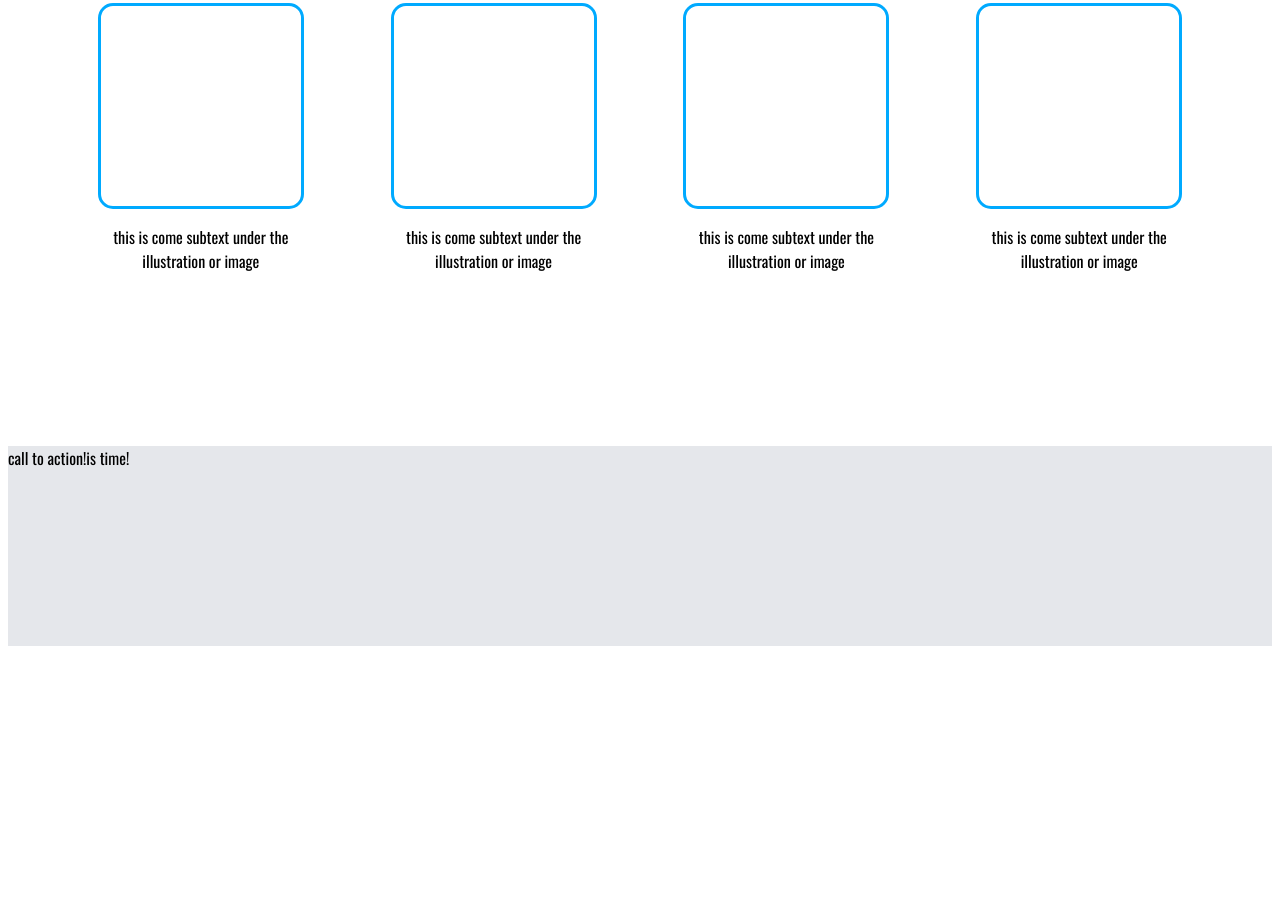
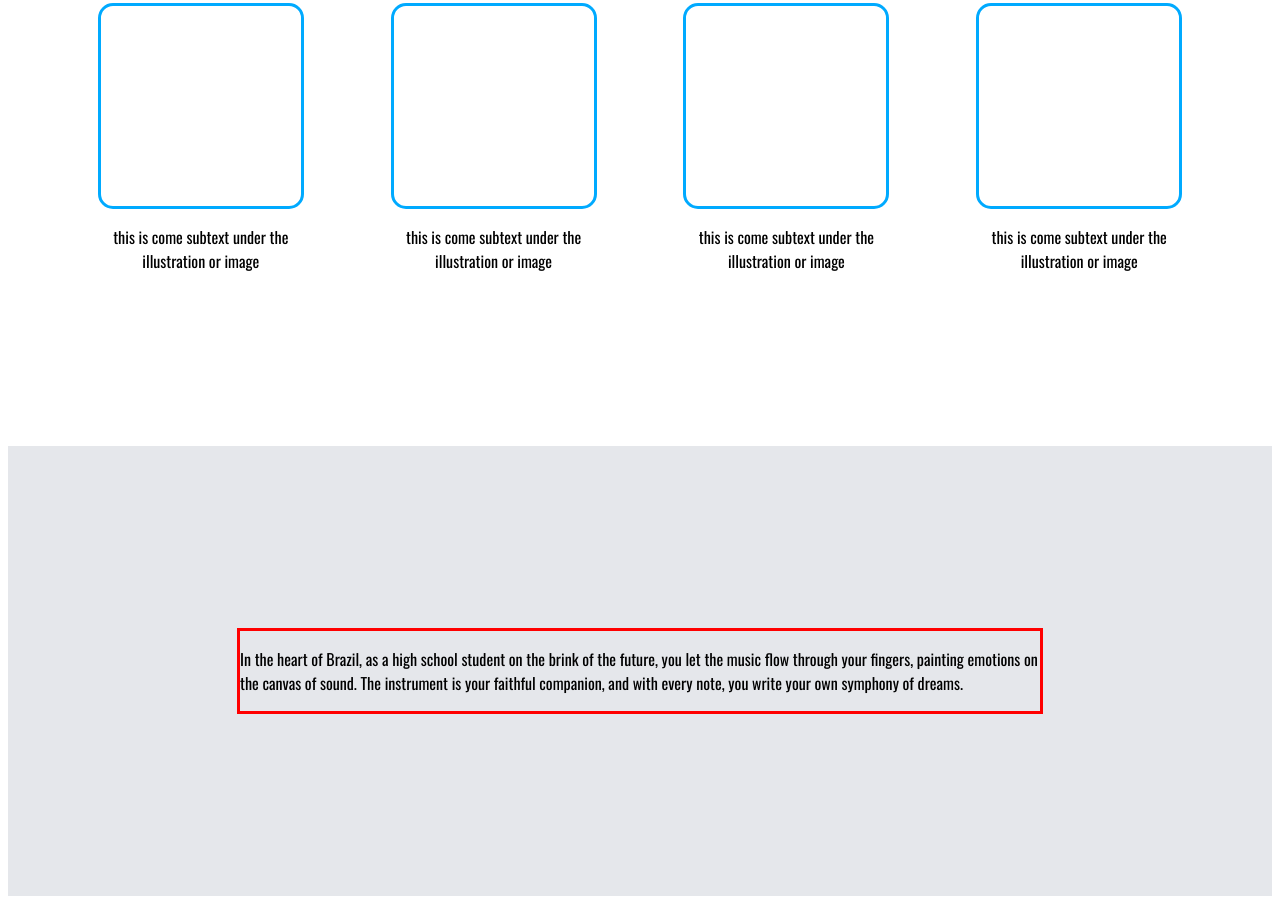
Before and after one commit to kaynan45/Landing-page, a plain HTML site: page index.html in a window 1280 px wide. Shown: the part 612-1516 px from the top of the page. Before the commit the page ends 1266 px from the top, so only its background shows below. Drawn offline with nearby package versions, Linux system fonts and the light colour scheme.

Commit message:
Starting the poem part of the site

```diff
--- a/index.html
+++ b/index.html
@@ -59,7 +59,16 @@
           </div>
         </div>
       </div>
-      <div class="footer-area">call to action!is time!</div>
+      <div class="poem-area">
+        <div class="poem-valid-area">
+        <p>
+          In the heart of Brazil, as a high school student on the brink of the
+          future, you let the music flow through your fingers, painting emotions
+          on the canvas of sound. The instrument is your faithful companion, and
+          with every note, you write your own symphony of dreams.
+        </p>
+    </div>
+      </div>
     </div>
   </body>
 </html>
--- a/style.css
+++ b/style.css
@@ -98,8 +98,17 @@ text-align: center;
   border-radius: 15px;
 }
 
-.footer-area {
+.poem-area{
   background-color: #e5e7eb;
   height: 200px;
   width: auto;
+  flex-basis: 450px;
+  display: flex;
+  align-items: center;
+  justify-content: center;
 }
+.poem-valid-area{
+    height: auto;
+    width: 800px;
+    border: solid red;
+}
```
